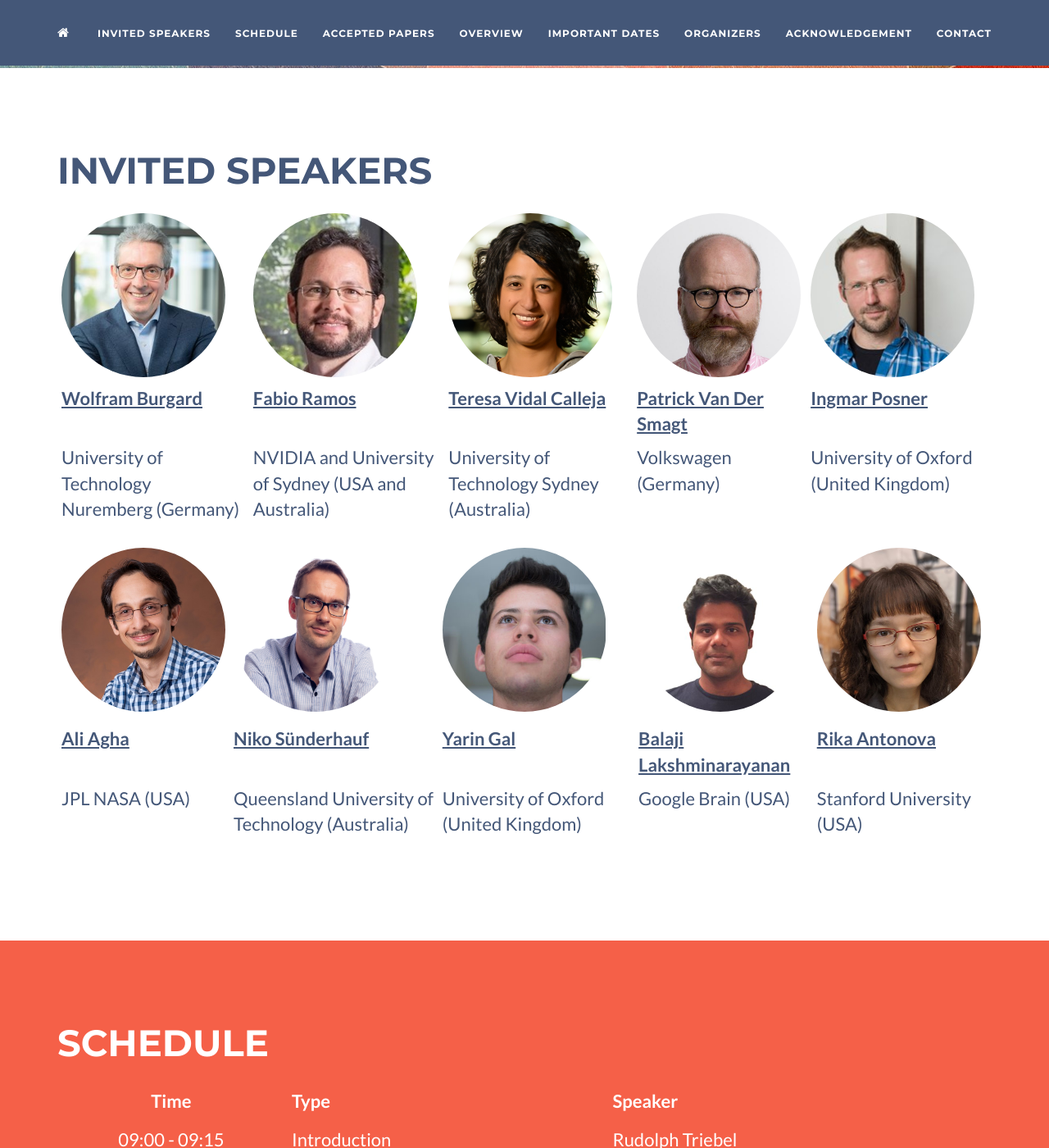
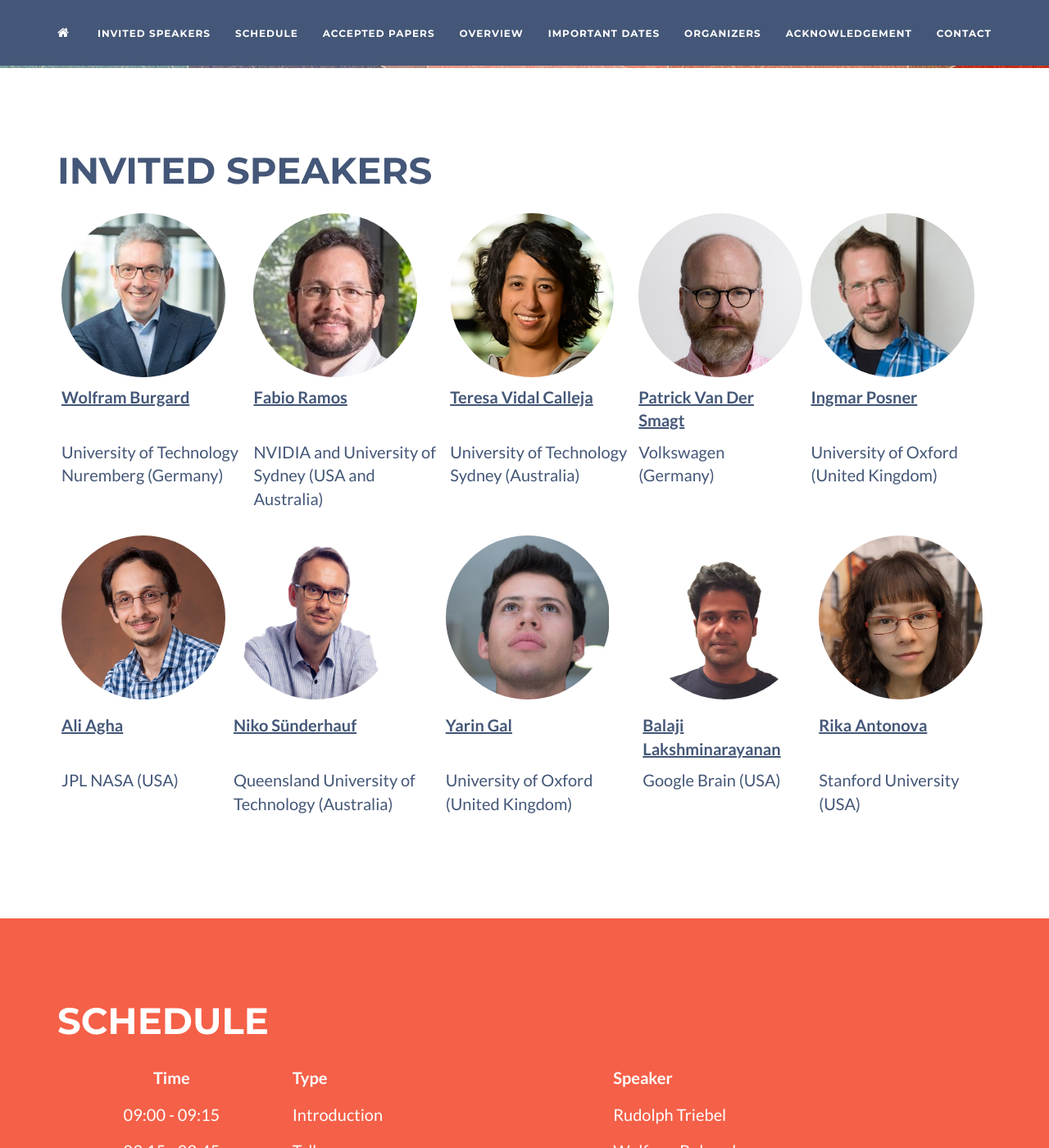
Before and after one commit to probabilisticrobotics/probabilisticrobotics.github.io, a Jekyll site: the page built from _posts/2022-01-08-contact.md, in a window 1280 px wide and 1400 px high, scrolled down 454 px. Shown: the whole window at 82% size. Built offline with Jekyll 4.4.1, drawn with Linux system fonts in a browser that asks for light colours; some of the changed text lies outside the part shown.

```diff
--- a/_includes/css/main.css
+++ b/_includes/css/main.css
@@ -42,7 +42,7 @@ h2 {
 
 tr,
 td {
-    font-size: 22px;
+    font-size: 20px;
 }
 
 ul,
```
Also changed, not shown: _posts/2022-01-03-papers.md (+0 -6 lines), 2 other files.
